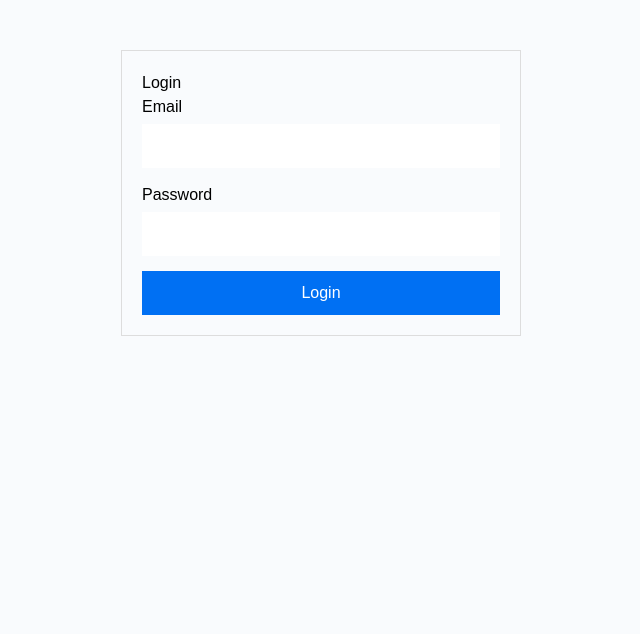
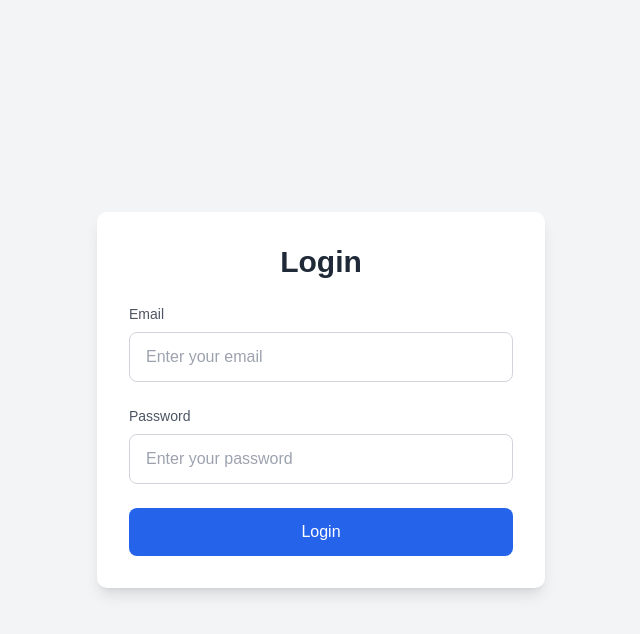
Before and after one commit to dilip-ji-vishwakarma/tiptap, a Next.js app: page / in a window 1280 px wide. Shown: the top 634 px of the page, without its empty margins (319-959 px from the left). Built offline with nearby package versions, Linux system fonts and the light colour scheme; a web font is replaced by a local one.

Commit message:
working dashboard

```diff
--- a/app/course/page.tsx
+++ b/app/course/page.tsx
@@ -3,9 +3,17 @@ import { DashboardSidebar } from '@/components/core'
 import { SnackbarProvider } from '@/components/core/context/SnackbarContext'
 import Snackbar from '@/components/core/Snackbar/Snackbar'
 import { EditorProvider } from '@/components/TipTapEditor'
+import { useRouter } from 'next/navigation'
 import React from 'react'
 
 const page = () => {
+  const router = useRouter();
+  const storedUserDetails = localStorage.getItem('token');
+
+  if(!storedUserDetails) {
+    router.push("/")
+  }
+
   return (
     <EditorProvider>
       <SnackbarProvider>
--- a/app/page.tsx
+++ b/app/page.tsx
@@ -17,11 +17,8 @@ const Page = () => {
     try {
       const response = await axios.post('/api/login', { email, password });
       const { token } = response.data;
-
-      // Save token in localStorage or cookies
       localStorage.setItem('token', token);
 
-      // Redirect to the dashboard
       router.push('/dashboard');
     } catch (err: any) {
       setError(err.response?.data?.message || 'An error occurred. Please try again.');
@@ -29,45 +26,49 @@ const Page = () => {
   };
 
   return (
-    <div style={{ maxWidth: '400px', margin: '50px auto', padding: '20px', border: '1px solid #ddd' }}>
-      <h2>Login</h2>
-      {error && <p style={{ color: 'red' }}>{error}</p>}
-      <form onSubmit={handleLogin}>
-        <div style={{ marginBottom: '15px' }}>
-          <label>Email</label>
+    <div className="flex items-center justify-center min-h-screen bg-gray-100">
+      <div className="w-full max-w-md p-8 space-y-6 bg-white rounded-lg shadow-lg">
+        <h2 className="text-3xl font-bold text-center text-gray-800">Login</h2>
+
+        {error && <p className="text-red-500 text-center">{error}</p>}
+
+        <form onSubmit={handleLogin} className="space-y-6">
+          <div className="space-y-2">
+            <label htmlFor="email" className="block text-sm font-medium text-gray-600">Email</label>
             <input
+              id="email"
               type="email"
               value={email}
               onChange={(e) => setEmail(e.target.value)}
-            style={{ width: '100%', padding: '10px', marginTop: '5px' }}
+              className="placeholder-gray-400 w-full px-4 py-3 rounded-md border focus:outline-none focus:ring-2 focus:ring-blue-500 border-gray-300 text-gray-800"
+              placeholder="Enter your email"
               required
             />
           </div>
-        <div style={{ marginBottom: '15px' }}>
-          <label>Password</label>
+
+          <div className="space-y-2">
+            <label htmlFor="password" className="block text-sm font-medium text-gray-600">Password</label>
             <input
+              id="password"
               type="password"
               value={password}
               onChange={(e) => setPassword(e.target.value)}
-            style={{ width: '100%', padding: '10px', marginTop: '5px' }}
+              className="placeholder-gray-400 w-full px-4 py-3 rounded-md border focus:outline-none focus:ring-2 focus:ring-blue-500 border-gray-300 text-gray-800"
+
+              placeholder="Enter your password"
               required
             />
           </div>
+
           <button
             type="submit"
-          style={{
-            backgroundColor: '#0070f3',
-            color: '#fff',
-            padding: '10px',
-            border: 'none',
-            cursor: 'pointer',
-            width: '100%',
-          }}
+            className="w-full py-3 px-4 text-white bg-blue-600 rounded-md hover:bg-blue-700 focus:ring-2 focus:ring-blue-500 focus:outline-none"
           >
             Login
           </button>
         </form>
       </div>
+    </div>
   );
 };
 
--- a/components/Header/ButtonAction.tsx
+++ b/components/Header/ButtonAction.tsx
@@ -3,18 +3,31 @@ import { Comment, FontChanger, HistoryList, Legend, Share } from '../core'
 import { Avatar, AvatarFallback, AvatarImage } from "@/components/ui/avatar"
 import { useUser } from '../context/UserContext';
 import {
-    Tooltip,
-    TooltipContent,
-    TooltipProvider,
-    TooltipTrigger,
-} from "@/components/ui/tooltip"
-
+    DropdownMenu,
+    DropdownMenuContent,
+    DropdownMenuItem,
+    DropdownMenuLabel,
+    DropdownMenuSeparator,
+    DropdownMenuTrigger,
+} from "@/components/ui/dropdown-menu"
+import { useRouter } from 'next/navigation';
 
 export const ButtonAction = () => {
+    const router = useRouter()
     const { user, loading } = useUser();
     if (loading) return <p>Loading...</p>;
 
     if (!user) return <p>User not logged in. Please log in.</p>;
+
+    // Get first letter of first name and surname from fullname
+    const nameParts = user.fullname.split(' ');
+    const firstNameInitial = nameParts[0]?.[0]?.toUpperCase() || '';
+    const surnameInitial = nameParts[1]?.[0]?.toUpperCase() || '';
+
+    const handleLogout = () => {
+        localStorage.removeItem('token');
+        router.push('');
+      };
 
     return (
         <>
@@ -25,17 +38,20 @@ export const ButtonAction = () => {
             <HistoryList />
             <Comment />
             <Share />
-            <TooltipProvider>
-                <Tooltip>
-                    <TooltipTrigger>
-                        <Avatar className='lg:block hidden'>
-                            <AvatarImage src="https://github.com/shadcn.png" className="w-10 h-10 min-w-[40px] p-[3px] rounded-[100%] border-2 border-solid border-[rgba(112,100,233,0.3019607843)]" />
-                            <AvatarFallback>CN</AvatarFallback>
-                        </Avatar>
-                    </TooltipTrigger>
-                    <TooltipContent>{user.fullname}</TooltipContent>
-                </Tooltip>
-            </TooltipProvider>
+            <DropdownMenu>
+                <DropdownMenuTrigger>
+                    <Avatar className='lg:block hidden'>
+                        <AvatarFallback className='bg-[#EDF2FA] rounded-[50%]'>
+                            {firstNameInitial}{surnameInitial}
+                        </AvatarFallback>
+                    </Avatar>
+                </DropdownMenuTrigger>
+                <DropdownMenuContent className='bg-white'>
+                    <DropdownMenuLabel className='text-lg'>{user.fullname}</DropdownMenuLabel>
+                    <DropdownMenuItem className='text-md py-0'>{user.email}</DropdownMenuItem>
+                    <DropdownMenuItem  onClick={handleLogout} className='border cursor-pointer text-md font-medium h-10   px-6 py-2 rounded-md leading-[0px] border-[#0b57d0] text-[#0b57d0] justify-center mx-[9px] my-[13px] hover:bg-[#0b57d0] hover:text-white'>Logout</DropdownMenuItem>
+                </DropdownMenuContent>
+            </DropdownMenu>
         </>
-    )
+    );
 }
```
Lines whose indentation alone changed are shown as unchanged.
